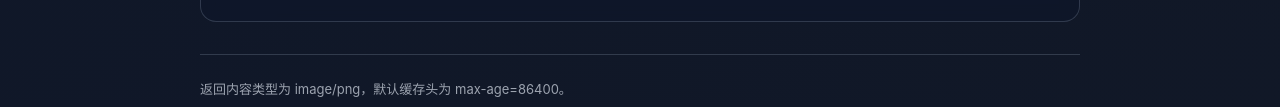
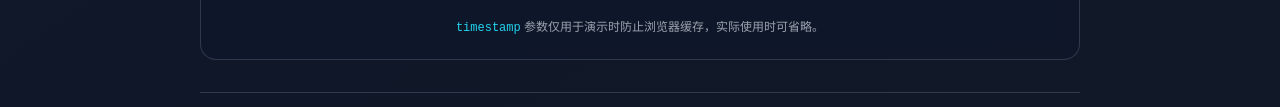
Before and after one commit to lanxizhu/picsum, a website: page public/index.html in a window 1280 px wide. Shown: the part 1069-1176 px from the top of the page. Drawn offline with Linux system fonts and the light colour scheme.

Commit message:
feat: add informational note about timestamp parameter in demo section

```diff
--- a/public/index.html
+++ b/public/index.html
@@ -621,6 +621,10 @@
               </svg>
             </button>
           </div>
+          <p style="margin: 8px 0 0; font-size: 12px; color: var(--muted)">
+            <code style="color: var(--accent)">timestamp</code>
+            参数仅用于演示时防止浏览器缓存，实际使用时可省略。
+          </p>
         </div>
       </section>
 
```
